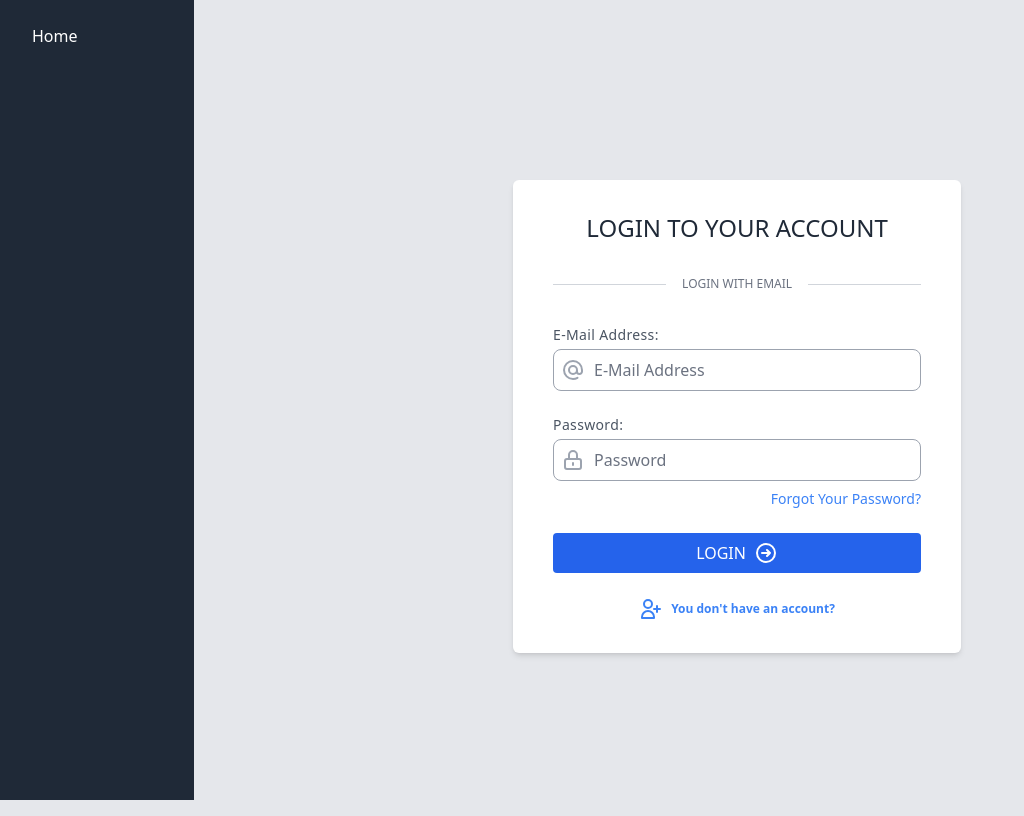
After one commit to Abdelaziz-LAISSAOUI/Clinic_management_system, a Django app: page /login/ in a window 1280 px wide. The commit adds this page. Shown: the whole page, without its empty margins (0-1024 px from the left). Run offline with Django 5.2, Linux system fonts and the light colour scheme; some libraries are stand-ins or nearby versions.

Commit message:
working in login and routing

```diff
--- a/clinic_management/forms.py
+++ b/clinic_management/forms.py
@@ -0,0 +1,30 @@
+from django import forms
+from django.contrib.auth.forms import UserCreationForm
+from django.contrib.auth.models import User
+from django.contrib.auth import authenticate
+from django.contrib.auth.forms import AuthenticationForm
+
+class SignupForm(UserCreationForm):
+    class Meta:
+        model = User
+        fields = ['username', 'password1', 'password2']
+
+class LoginForm(forms.Form):
+    username = forms.CharField()
+    password = forms.CharField(widget=forms.PasswordInput)
+
+
+class DoctorLoginForm(AuthenticationForm):
+
+    def __init__(self, *args, **kwargs):
+        super().__init__(*args, **kwargs)
+        self.fields['username'] = forms.CharField(widget=forms.TextInput(attrs={'autofocus': True}))
+
+    def clean(self):
+        cleaned_data = super().clean()
+        username = cleaned_data.get('doctor_username')
+        if username:
+            self.user_cache = authenticate(self.request, username=username, password=cleaned_data.get('password'))
+            if self.user_cache is None:
+                raise self.get_invalid_login_error()
+        return cleaned_data
--- a/clinic_management/templates/base.html
+++ b/clinic_management/templates/base.html
@@ -13,13 +13,15 @@
     <script src="https://cdn.tailwindcss.com"></script>
 </head>
 <body class="bg-gray-200">
+
+
     <div class="flex h-screen">
 
         <!-- Side Navigation -->
         {% include 'partials/sidenav.html' %}
 
         <!-- Main Content Area -->
-        <div class="text-3xl font-bold underline w-full p-4" id="main">
+        <div class="w-full p-4" id="main">
 {% endif %}
             {% block content %}
             {% endblock %}
--- /dev/null
+++ b/clinic_management/templates/doctor-login.html
@@ -0,0 +1,5 @@
+<form method="post" class="login-form">
+    {% csrf_token %}
+    {{ form.as_p }}
+    <button type="submit">Login</button>
+</form>
--- /dev/null
+++ b/clinic_management/templates/login.html
@@ -0,0 +1,87 @@
+{% extends 'base.html' %}
+
+{% block content %}
+
+{% comment %} <h1>Login</h1>
+<form method="POST">
+    {% csrf_token %}
+    {{ form.as_p }}
+    <button type="submit">Login</button>
+    <a href="{% url 'signup' %}">Dont have Account Create</a>
+
+</form> {% endcomment %}
+
+<link rel="stylesheet" href="https://kit-pro.fontawesome.com/releases/v5.15.1/css/pro.min.css" />
+
+<div class="min-h-screen flex flex-col items-center justify-center ">
+  <div class="flex flex-col bg-white shadow-md px-4 sm:px-6 md:px-8 lg:px-10 py-8 rounded-md w-full max-w-md">
+    <div class="font-medium self-center text-xl sm:text-2xl uppercase text-gray-800">Login To Your Account</div>
+    <div class="relative mt-10 h-px bg-gray-300">
+      <div class="absolute left-0 top-0 flex justify-center w-full -mt-2">
+        <span class="bg-white px-4 text-xs text-gray-500 uppercase">Login With Email</span>
+      </div>
+    </div>
+    <div class="mt-10">
+      <form action="/" method="post" >
+        {% csrf_token %}
+        <div class="flex flex-col mb-6">
+          <label for="username" class="mb-1 text-xs sm:text-sm tracking-wide text-gray-600">E-Mail Address:</label>
+          <div class="relative">
+            <div class="inline-flex items-center justify-center absolute left-0 top-0 h-full w-10 text-gray-400">
+              <svg class="h-6 w-6" fill="none" stroke-linecap="round" stroke-linejoin="round" stroke-width="2" viewBox="0 0 24 24" stroke="currentColor">
+                <path d="M16 12a4 4 0 10-8 0 4 4 0 008 0zm0 0v1.5a2.5 2.5 0 005 0V12a9 9 0 10-9 9m4.5-1.206a8.959 8.959 0 01-4.5 1.207" />
+              </svg>
+            </div>
+
+            <input id="username" type="text" name="username" class="text-sm sm:text-base placeholder-gray-500 pl-10 pr-4 rounded-lg border border-gray-400 w-full py-2 focus:outline-none focus:border-blue-400" placeholder="E-Mail Address" />
+          </div>
+        </div>
+        <div class="flex flex-col mb-6">
+          <label for="password" class="mb-1 text-xs sm:text-sm tracking-wide text-gray-600">Password:</label>
+          <div class="relative">
+            <div class="inline-flex items-center justify-center absolute left-0 top-0 h-full w-10 text-gray-400">
+              <span>
+                <svg class="h-6 w-6" fill="none" stroke-linecap="round" stroke-linejoin="round" stroke-width="2" viewBox="0 0 24 24" stroke="currentColor">
+                  <path d="M12 15v2m-6 4h12a2 2 0 002-2v-6a2 2 0 00-2-2H6a2 2 0 00-2 2v6a2 2 0 002 2zm10-10V7a4 4 0 00-8 0v4h8z" />
+                </svg>
+              </span>
+            </div>
+
+            <input id="password" type="password" name="password" class="text-sm sm:text-base placeholder-gray-500 pl-10 pr-4 rounded-lg border border-gray-400 w-full py-2 focus:outline-none focus:border-blue-400" placeholder="Password" />
+          </div>
+        </div>
+
+        <div class="flex items-center mb-6 -mt-4">
+          <div class="flex ml-auto">
+            <a href="#" class="inline-flex text-xs sm:text-sm text-blue-500 hover:text-blue-700">Forgot Your Password?</a>
+          </div>
+        </div>
+
+        <div class="flex w-full">
+          <button type="submit" class="flex items-center justify-center focus:outline-none text-white text-sm sm:text-base bg-blue-600 hover:bg-blue-700 rounded py-2 w-full transition duration-150 ease-in">
+            <span class="mr-2 uppercase">Login</span>
+            <span>
+              <svg class="h-6 w-6" fill="none" stroke-linecap="round" stroke-linejoin="round" stroke-width="2" viewBox="0 0 24 24" stroke="currentColor">
+                <path d="M13 9l3 3m0 0l-3 3m3-3H8m13 0a9 9 0 11-18 0 9 9 0 0118 0z" />
+              </svg>
+            </span>
+          </button>
+        </div>
+      </form>
+    </div>
+    <div class="flex justify-center items-center mt-6">
+      <a  hx-push-url="true" hx-target="#main" hx-get="{% url 'signup' %}" class="inline-flex cursor-pointer items-center font-bold text-blue-500 hover:text-blue-700 text-xs text-center">
+        <span>
+          <svg class="h-6 w-6" fill="none" stroke-linecap="round" stroke-linejoin="round" stroke-width="2" viewBox="0 0 24 24" stroke="currentColor">
+            <path d="M18 9v3m0 0v3m0-3h3m-3 0h-3m-2-5a4 4 0 11-8 0 4 4 0 018 0zM3 20a6 6 0 0112 0v1H3v-1z" />
+          </svg>
+        </span>
+        <span class="ml-2">You don't have an account?</span>
+      </a>
+    </div>
+  </div>
+</div>
+
+
+
+{% endblock content %}
--- a/clinic_management/templates/pages/doctors.html
+++ b/clinic_management/templates/pages/doctors.html
@@ -2,7 +2,7 @@
 
 {% block content %}
 
-<p>Doctos !</p>
+<p>Doctor {{username}}!</p>
 
 
 
--- a/clinic_management/templates/partials/sidenav.html
+++ b/clinic_management/templates/partials/sidenav.html
@@ -1,6 +1,8 @@
 <div class="w-56 bg-gray-800 text-white p-4" hx-target="#main">
     <a hx-push-url="true" hx-get="/" class="block py-2 px-4 text-white hover:bg-gray-600">Home</a>
+    {% if request.user.is_authenticated %}
     <a hx-push-url="true" hx-get="/doctors" class="block py-2 px-4 text-white hover:bg-gray-600">Doctors</a>
     <a hx-push-url="true" hx-get="/patients" class="block py-2 px-4 text-white hover:bg-gray-600">Patients</a>
     <a hx-push-url="true" hx-get="/appointment" class="block py-2 px-4 text-white hover:bg-gray-600">Appointment</a>
+    {% endif %}
 </div>
--- a/clinic_management/urls.py
+++ b/clinic_management/urls.py
@@ -2,8 +2,13 @@ from django.urls import path
 from . import views
 
 urlpatterns = [
-    path('', views.hello),
-    path('doctors/', views.doctor, name='doctor'),
+    path('', views.hello, name='index'),
+    path('doctors/<str:username>/', views.one_doctor, name='doctors'),
+    path('doctors/', views.doctors, name='doctors'),
     path('patients/', views.patient, name='patient'),
     path('appointment/', views.appointment, name='appointment'),
+    path('login/', views.user_login, name='login'),
+    path('signup/', views.user_signup, name='signup'),
+    path('logout/', views.user_logout, name='logout'),
+    path('doctor-login/', views.doctor_login, name='doctor-login'),
 ]
--- a/clinic_management/views.py
+++ b/clinic_management/views.py
@@ -1,14 +1,72 @@
-from django.shortcuts import render
+from django.shortcuts import render ,redirect
+from django.contrib.auth import authenticate, login, logout
+from .forms import UserCreationForm, LoginForm, DoctorLoginForm
+from django.urls import reverse
+from django.shortcuts import get_object_or_404
+
+# instance = get_object_or_404(Object, name=name, job=job)
+# redirect(reverse('test:output_page', args=instance))
+
 
 # Create your views here.
 def hello(request):
-    return render(request,"base.html")
+    return render(request,"pages/home.html")
 
-def doctor(request):
+def doctors(request):
     return render(request,"pages/doctors.html")
+
+def one_doctor(request, username):
+    return render(request, "pages/doctor.html", {'username': username})
 
 def patient(request):
     return render(request,"pages/patients.html")
 
 def appointment(request):
     return render(request,"pages/appointments.html")
+
+
+# signup page
+def user_signup(request):
+    if request.method == 'POST':
+        form = UserCreationForm(request.POST)
+        if form.is_valid():
+            form.save()
+            return redirect('login')
+    else:
+        form = UserCreationForm()
+    return render(request, 'signup.html', {'form': form})
+
+# login page
+def user_login(request):
+    if request.method == 'POST':
+        form = LoginForm(request.POST)
+        if form.is_valid():
+            username = form.cleaned_data['username']
+            password = form.cleaned_data['password']
+            user = authenticate(request, username=username, password=password)
+            if user:
+                login(request, user)
+                return redirect('home')
+                # return render(request, 'home')
+    else:
+        form = LoginForm()
+    return render(request, 'login.html', {'form': form})
+
+# logout page
+def user_logout(request):
+    logout(request)
+    return redirect('doctor-login')
+
+
+
+def doctor_login(request):
+    if request.method == 'POST':
+        form = DoctorLoginForm(request, request.POST)
+        if form.is_valid():
+            login(request, form.user_cache)
+            # Redirect to the appropriate URL after successful login
+            return redirect(reverse('doctors', args=[request.user.username]))
+    else:
+        form = DoctorLoginForm(request)
+
+    return render(request, 'doctor-login.html', {'form': form})
```
Also changed, not shown: clinic_management/models.py (+13 -12 lines), clinic_management/templates/pages/doctor.html (added, +7 -0 lines), clinic_management/templates/pages/home.html (added, +18 -0 lines), clinic_management/templates/signup.html (added, +13 -0 lines), clinic_management/migrations/0001_initial.py, clinic_management/migrations/0002_alter_department_head.py (added), clinic_management/migrations/0003_alter_department_head.py (added), clinic_management/migrations/0004_alter_department_head.py (added), clinic_management_system/settings.py (line endings or trailing spaces).
